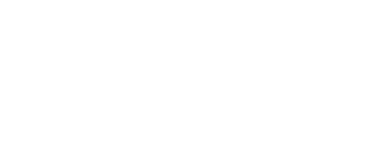
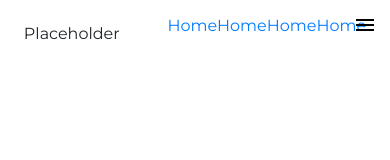
Before and after one commit to Wodnyan/Hotel-Slavey, a plain HTML site: page index.html in a window 390 px wide. Drawn offline with nearby package versions, Linux system fonts and the light colour scheme; files that its build step writes are made by us from their sources.

Commit message:
Hamburger button & nav bar
I added the nav bar and the hamburger btn

```diff
--- a/css/menu.scss
+++ b/css/menu.scss
@@ -0,0 +1,60 @@
+nav {
+    display: flex;
+    justify-content: space-around;
+    align-items: center;
+    min-height: 8vh;
+
+    .nav-links {
+        display: flex;
+        justify-content: space-around;
+        min-width: 45%;
+
+        li {
+            list-style: none;
+        }
+
+        a {
+            text-decoration: none;
+        }
+    }
+
+    .hamburger {
+        position: absolute;
+        top: 0;
+        right: 0;
+        width: 50px;
+        height: 50px;
+        display: flex;
+        padding: 1rem;
+        z-index: 1;
+        display: flex;
+        justify-content: center;
+        align-items: center;
+    }
+
+    .hamburger>div {
+        position: relative;
+        width: 100%;
+        height: 2px;
+        background-color: #000;
+
+        &::before {
+            content: '';
+            position: absolute;
+            top: -5px;
+            width: 100%;
+            height: 2px;
+            background-color: inherit;
+        }
+
+        &::after {
+            content: '';
+            position: absolute;
+            top: 5px;
+            width: 100%;
+            height: 2px;
+            background-color: inherit;
+        }
+    }
+
+}
--- a/css/style.scss
+++ b/css/style.scss
@@ -0,0 +1,16 @@
+/*$primary-color: #52B2CF;
+$secondary-color:  #D1CFE2;
+$1primary-color: #F4F482;
+$2primary-color: #F7EDF0;
+*/
+/*http://marriottgrandcaymanbeachhouse.com/*/
+
+* {
+    margin: 0;
+    padding: 0;
+    box-sizing: border-box;
+}
+
+body {
+    font-family: 'Montserrat', sans-serif;
+}
--- a/index.html
+++ b/index.html
@@ -1,14 +1,43 @@
 <!DOCTYPE html>
 <html lang="en">
+
 <head>
     <meta charset="UTF-8">
     <meta name="viewport" content="width=device-width, initial-scale=1.0">
     <meta http-equiv="X-UA-Compatible" content="ie=edge">
-    <link rel="stylesheet" href="style.css">
-    <link rel="stylesheet" href="menu.css">
+    <link href="https://fonts.googleapis.com/css?family=Montserrat&display=swap" rel="stylesheet">
+    <link rel="stylesheet" href="https://stackpath.bootstrapcdn.com/bootstrap/4.3.1/css/bootstrap.min.css">
+    <link rel="stylesheet" href="css/style.css">
+    <link rel="stylesheet" href="css/menu.css">
     <title>Document</title>
 </head>
+
 <body>
+    <nav>
+        <div class="logo">
+            Placeholder
+        </div>
+        <ul class="nav-links">
+            <li>
+                <a href="#">Home</a>
+            </li>
+            <li>
+                <a href="#">Home</a>
+            </li>
+            <li>
+                <a href="#">Home</a>
+            </li>
+            <li>
+                <a href="#">Home</a>
+            </li>
+        </ul>
+
+        <div class="hamburger">
+            <div></div>
+        </div>
+
+    </nav>
     <script src="/script/myscript.js"></script>
 </body>
+
 </html>
```
Also changed, not shown: css/menu.css (added), css/style.css (added), 2 other files.
